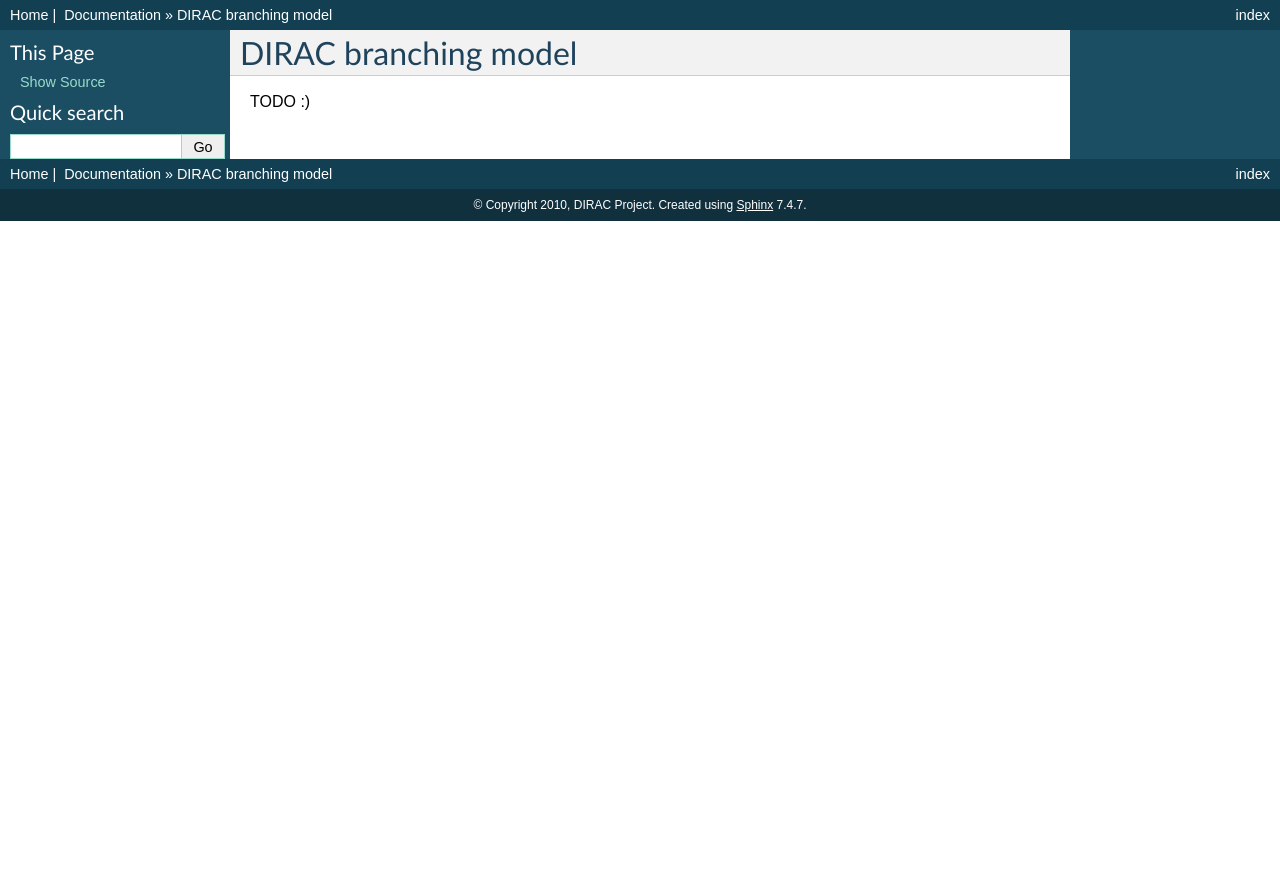
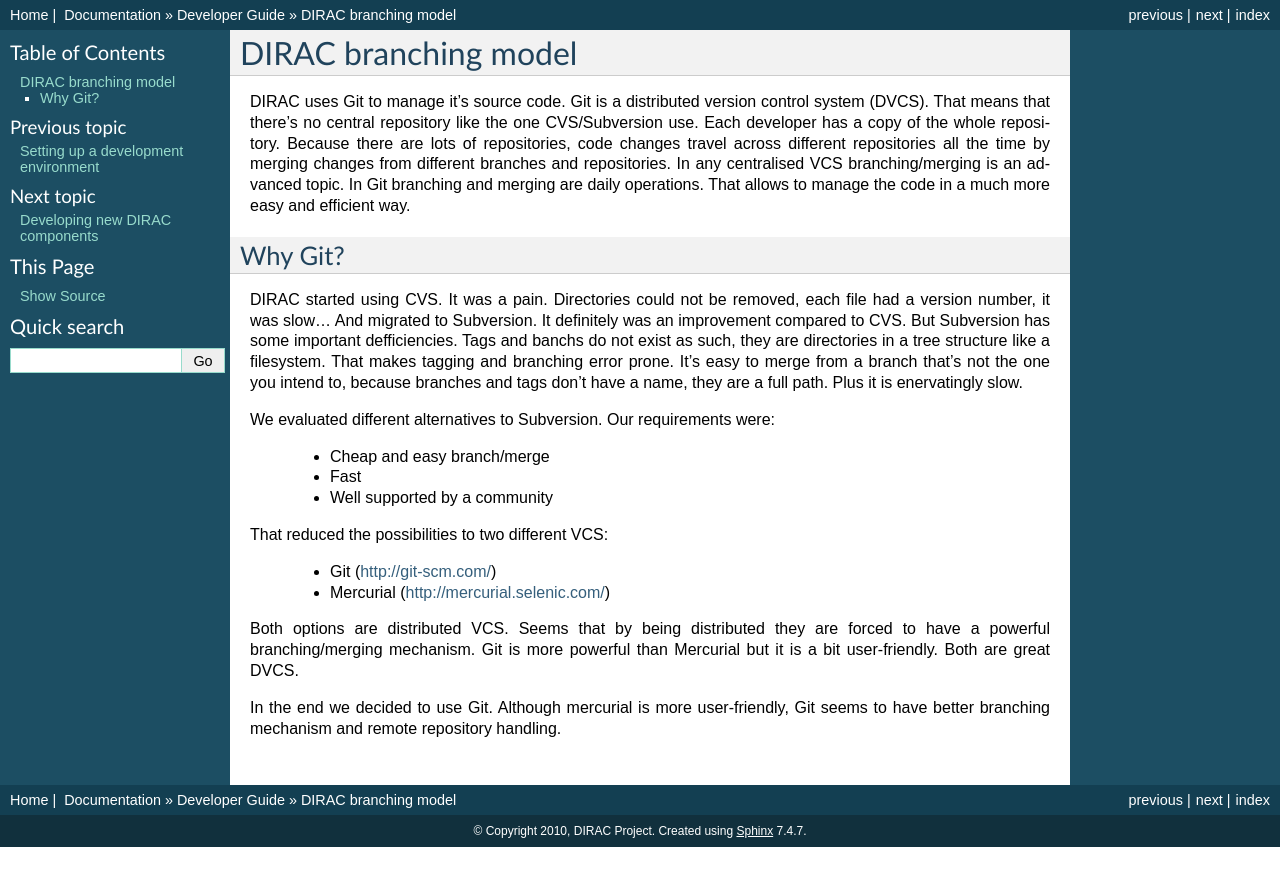
Before and after one commit to atsareg/DIRACDocs, a Sphinx documentation site: the page built from source/DeveloperGuide/BranchingModel/index.rst, in a window 1280 px wide. Shown: the top 886 px of the page. Built offline with Sphinx 7.4.7, drawn with Linux system fonts in a browser that asks for light colours; pages that are not in the unit, such as notebooks, are missing from menus.

Commit message:
Added why git section to Branching model
git-svn-id: https://dirac-grid.googlecode.com/svn/Docs/trunk/Docs/DIRAC@339 9d024332-2c92-11df-8474-0f70896a4c6b

```diff
--- a/source/DeveloperGuide/BranchingModel/index.rst
+++ b/source/DeveloperGuide/BranchingModel/index.rst
@@ -2,4 +2,24 @@
 DIRAC branching model
 ====================================
 
-TODO :)
+DIRAC uses Git to manage it's source code. Git is a distributed version control system (DVCS). That means that there's no central repository like the one CVS/Subversion use. Each developer has a copy of the whole repository. Because there are lots of repositories, code changes travel across different repositories all the time by merging changes from different branches and repositories. In any centralised VCS branching/merging is an advanced topic. In Git branching and merging are daily operations. That allows to manage the code in a much more easy and efficient way.
+
+Why Git?
+==========
+
+DIRAC started using CVS. It was a pain. Directories could not be removed, each file had a version number, it was slow... And migrated to Subversion. It definitely was an improvement compared to CVS. But Subversion has some important defficiencies. Tags and banchs do not exist as such, they are directories in a tree structure like a filesystem. That makes tagging and branching error prone. It's easy to merge from a branch that's not the one you intend to, because branches and tags don't have a name, they are a full path. Plus it is enervatingly slow.
+
+We evaluated different alternatives to Subversion. Our requirements were:
+
+ - Cheap and easy branch/merge
+ - Fast
+ - Well supported by a community
+
+That reduced the possibilities to two different VCS:
+
+ - Git (http://git-scm.com/)
+ - Mercurial (http://mercurial.selenic.com/)
+
+Both options are distributed VCS. Seems that by being distributed they are forced to have a powerful branching/merging mechanism. Git is more powerful than Mercurial but it is a bit user-friendly. Both are great DVCS.
+
+In the end we decided to use Git. Although mercurial is more user-friendly, Git seems to have better branching mechanism and remote repository handling.
--- a/source/DeveloperGuide/tree.rst
+++ b/source/DeveloperGuide/tree.rst
@@ -8,7 +8,7 @@
    :maxdepth: 2
 
    DevelopmentEnvironment/index
-   BanchingModel/index
+   BranchingModel/index
    AddingNewComponents/tree
    Utilities/tree
    CodingConvention/index
```
